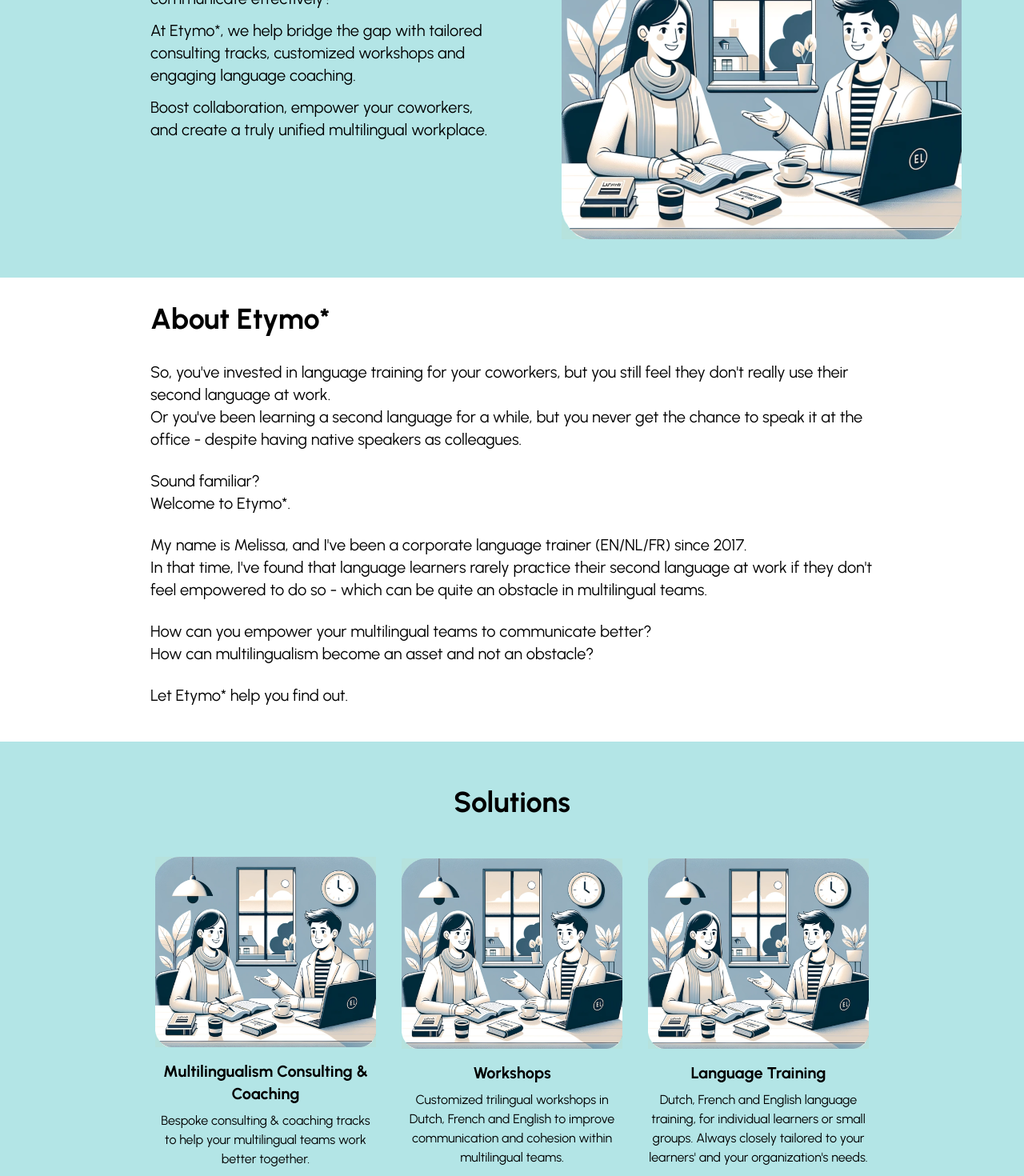
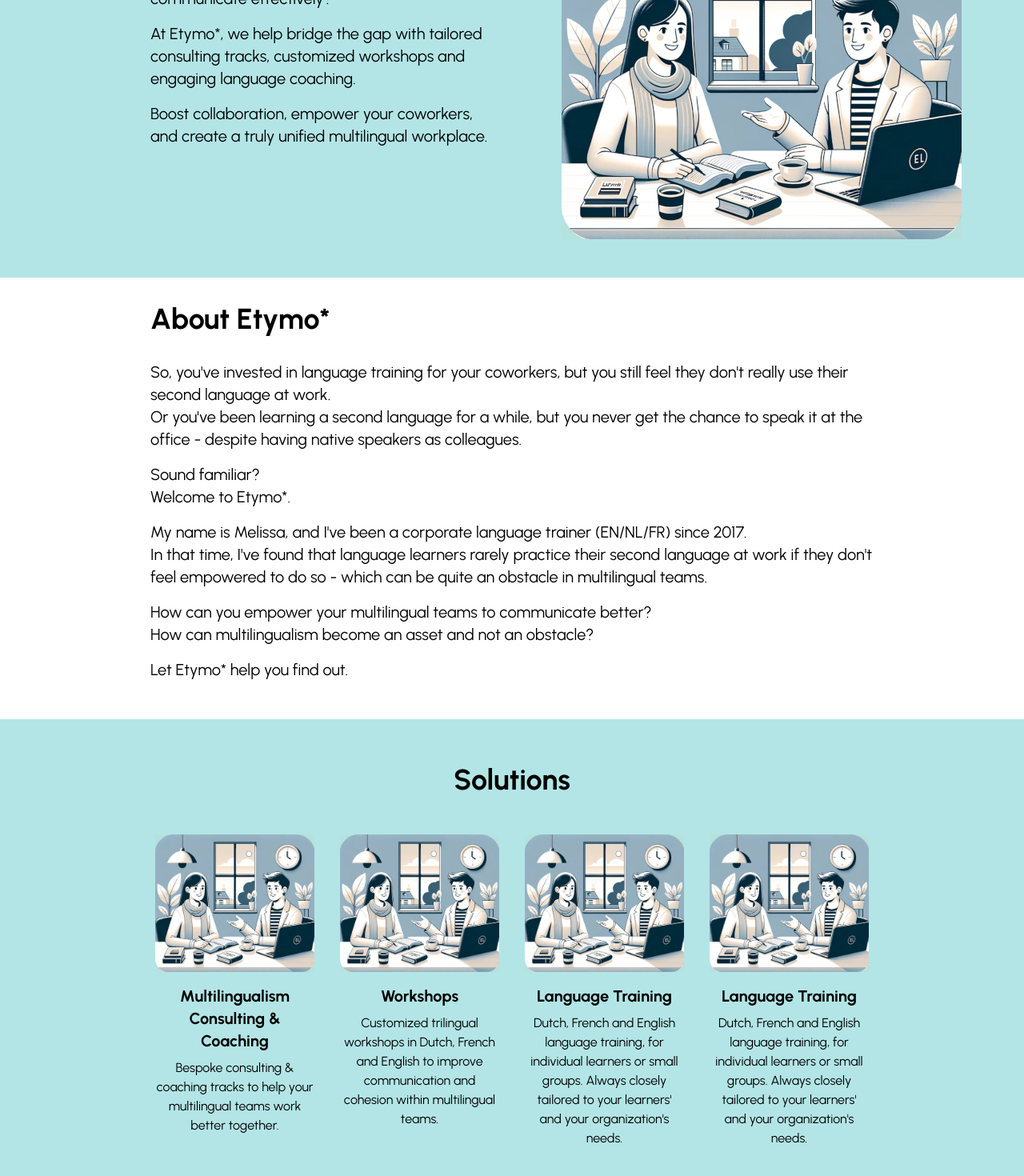
Before and after one commit to olivierpierre85/etymo, a Vue app: page / in a window 1280 px wide. Shown: the part 260-1730 px from the top of the page at 80% size. Built offline with nearby package versions, Linux system fonts and the light colour scheme.

Commit message:
4 solutions

```diff
--- a/src/App.vue
+++ b/src/App.vue
@@ -31,9 +31,7 @@
           <div class="w-full md:w-3/4 p-4">
             <h2 class="text-4xl font-semibold pb-8">{{ t('multilingualism_title') }}</h2>
             <div class="text-xl">
-              <p>{{ t('multilingualism_content_1') }}</p>
-              <p>{{ t('multilingualism_content_2') }}</p>
-              <p>{{ t('multilingualism_content_3') }}</p>
+              <div v-html="t('multilingualism_content')"></div>
             </div>
           </div>
         </div>
@@ -44,39 +42,34 @@
       <section id="about" class="my-8 p-4 flex justify-center bg-white">
         <div class="w-full md:w-3/4 p-4">
           <h2 class="text-4xl font-semibold pb-8">{{ t('about_title') }}</h2>
-          <div class="text-xl">
             <div class="text-xl">
-              <p class="no-margin">{{ t('about_content_1') }}</p>
-              <p class="big-margin">{{ t('about_content_2') }}</p>
-              <p class="no-margin">{{ t('about_content_3') }}</p>
-              <p class="big-margin">{{ t('about_content_4') }}</p>
-              <p class="no-margin">{{ t('about_content_5') }}</p>
-              <p class="big-margin">{{ t('about_content_6') }}</p>
-              <p class="no-margin">{{ t('about_content_7') }}</p>
-              <p class="big-margin">{{ t('about_content_8') }}</p>
-              <p>{{ t('about_content_9') }}</p>
+              <div v-html="t('about_content')"></div>
             </div>
           </div>
-        </div>
       </section>
       <section id="solutions" class="my-8 p-6">
         <div class="w-full md:w-3/4 mx-auto">
           <h2 class="text-4xl font-semibold pb-8 text-center">{{ t('solution_title_main') }}</h2>
-          <div class="flex flex-col md:flex-row justify-between items-center">
-            <div class="flex-1 p-4 text-center">
+          <div class="flex flex-wrap justify-center">
+            <div class="w-full md:w-1/2 lg:w-1/4 p-4 text-center">
               <img :src="solutionImage1" alt="Solution 1" class="mb-4 max-w-full h-auto mx-auto">
               <h3 class="text-xl font-semibold mb-2">{{ t('solution_title_1') }}</h3>
-              <p>{{ t('solution_content_1') }}</p>
+              <div v-html="t('solution_content_1')"></div>
             </div>
-            <div class="flex-1 p-4 text-center">
+            <div class="w-full md:w-1/2 lg:w-1/4 p-4 text-center">
               <img :src="solutionImage2" alt="Solution 2" class="mb-4 max-w-full h-auto mx-auto">
               <h3 class="text-xl font-semibold mb-2">{{ t('solution_title_2') }}</h3>
-              <p>{{ t('solution_content_2') }}</p>
+              <div v-html="t('solution_content_2')"></div>
             </div>
-            <div class="flex-1 p-4 text-center">
+            <div class="w-full md:w-1/2 lg:w-1/4 p-4 text-center">
               <img :src="solutionImage3" alt="Solution 3" class="mb-4 max-w-full h-auto mx-auto">
               <h3 class="text-xl font-semibold mb-2">{{ t('solution_title_3') }}</h3>
-              <p>{{ t('solution_content_3') }}</p>
+              <div v-html="t('solution_content_3')"></div>
+            </div>
+            <div class="w-full md:w-1/2 lg:w-1/4 p-4 text-center">
+              <img :src="solutionImage4" alt="Solution 4" class="mb-4 max-w-full h-auto mx-auto">
+              <h3 class="text-xl font-semibold mb-2">{{ t('solution_title_4') }}</h3>
+              <div v-html="t('solution_content_4')"></div>
             </div>
           </div>
         </div>
@@ -110,15 +103,9 @@
   </div>
 </template>
 
-<style scoped>
-p {
-  margin-bottom: 0.75rem;
-}
-.no-margin {
-  margin-bottom: 0;
-}
-.big-margin {
-  margin-bottom: 1.5rem;
+<style>
+section p {
+  margin-bottom: 1.00rem;
 }
 </style>
 
@@ -128,6 +115,7 @@ const image01 = require('@/assets/illustration-01.png');
 const solutionImage1 = require('@/assets/solution-01.png');
 const solutionImage2 = require('@/assets/solution-02.png');
 const solutionImage3 = require('@/assets/solution-03.png');
+const solutionImage4 = require('@/assets/solution-04.png');
 
 export default {
   data() {
@@ -149,6 +137,7 @@ export default {
       solutionImage1,
       solutionImage2,
       solutionImage3,
+      solutionImage4,
       menuOpen: false
     };
   },
@@ -174,5 +163,3 @@ export default {
   }
 }
 </script>
-
-<!-- Add this link to your index.html or main HTML file -->
--- a/src/assets/languages.js
+++ b/src/assets/languages.js
@@ -1,19 +1,32 @@
 export default {
   en: {
     multilingualism_title: "Multilingualism made easy",
-    multilingualism_content_1: "Are your multilingual teams struggling to communicate effectively?",
-    multilingualism_content_2: "At Etymo*, we help bridge the gap with tailored consulting tracks, customized workshops and engaging language coaching.",
-    multilingualism_content_3: "Boost collaboration, empower your coworkers, and create a truly unified multilingual workplace.",
+    multilingualism_content: "<p>Are your multilingual teams struggling to communicate effectively?</p><p>At Etymo*, we help bridge the gap with tailored consulting tracks, customized workshops and engaging language coaching.</p><p>Boost collaboration, empower your coworkers, and create a truly unified multilingual workplace.</p>",
     about_title: "About Etymo*",
-    about_content_1: "So, you've invested in language training for your coworkers, but you still feel they don't really use their second language at work.",
-    about_content_2: "Or you've been learning a second language for a while, but you never get the chance to speak it at the office - despite having native speakers as colleagues.",
-    about_content_3: "Sound familiar?",
-    about_content_4: "Welcome to Etymo*.",
-    about_content_5: "My name is Melissa, and I've been a corporate language trainer (EN/NL/FR) since 2017.",
-    about_content_6: "In that time, I've found that language learners rarely practice their second language at work if they don't feel empowered to do so - which can be quite an obstacle in multilingual teams.",
-    about_content_7: "How can you empower your multilingual teams to communicate better?",
-    about_content_8: "How can multilingualism become an asset and not an obstacle?",
-    about_content_9: "Let Etymo* help you find out.",
+    about_content: `
+      <p>
+        So, you've invested in language training for your coworkers, but you still feel they don't really use their second language at work.
+        <br>
+        Or you've been learning a second language for a while, but you never get the chance to speak it at the office - despite having native speakers as colleagues.
+      </p>
+      <p>
+        Sound familiar?
+        <br>
+        Welcome to Etymo*.
+      </p>
+      <p>
+        My name is Melissa, and I've been a corporate language trainer (EN/NL/FR) since 2017.
+        <br>
+        In that time, I've found that language learners rarely practice their second language at work if they don't feel empowered to do so - which can be quite an obstacle in multilingual teams.
+      </p>
+      <p>
+        How can you empower your multilingual teams to communicate better?
+        <br>
+        How can multilingualism become an asset and not an obstacle?
+      </p>
+      <p>
+        Let Etymo* help you find out.
+      </p>`,
     solution_title_main: "Solutions",
     solution_title_1: "Multilingualism Consulting & Coaching",
     solution_content_1: "Bespoke consulting & coaching tracks to help your multilingual teams work better together.",
@@ -21,54 +34,14 @@ export default {
     solution_content_2: "Customized trilingual workshops in Dutch, French and English to improve communication and cohesion within multilingual teams. ",
     solution_title_3: "Language Training",
     solution_content_3: "Dutch, French and English language training, for individual learners or small groups. Always closely tailored to your learners' and your organization's needs.",
+    solution_title_4: "Language Training",
+    solution_content_4: "Dutch, French and English language training, for individual learners or small groups. Always closely tailored to your learners' and your organization's needs.",
     contact_title: "Get in touch via email or phone."
   },
   fr: {
-    multilingualism_title: "Le multilinguisme simplifié",
-    multilingualism_content_1: "Vos équipes multilingues ont-elles du mal à communiquer efficacement?",
-    multilingualism_content_2: "Chez Etymo*, nous aidons à combler le fossé avec des parcours de conseil sur mesure, des ateliers personnalisés et un coaching linguistique engageant.",
-    multilingualism_content_3: "Améliorez la collaboration, responsabilisez vos collègues et créez un véritable lieu de travail multilingue unifié.",
-    about_title: "À propos d'Etymo*",
-    about_content_1: "Alors, vous avez investi dans la formation linguistique pour vos collègues, mais vous avez toujours l'impression qu'ils n'utilisent pas vraiment leur deuxième langue au travail.",
-    about_content_2: "Ou vous apprenez une deuxième langue depuis un certain temps, mais vous n'avez jamais l'occasion de la parler au bureau - malgré la présence de collègues natifs.",
-    about_content_3: "Ça vous semble familier?",
-    about_content_4: "Bienvenue chez Etymo*.",
-    about_content_5: "Je m'appelle Melissa, et je suis formatrice en langues d'entreprise (EN/NL/FR) depuis 2017.",
-    about_content_6: "Pendant ce temps, j'ai constaté que les apprenants en langues pratiquent rarement leur deuxième langue au travail s'ils ne se sentent pas habilités à le faire - ce qui peut être un obstacle important dans les équipes multilingues.",
-    about_content_7: "Comment pouvez-vous permettre à vos équipes multilingues de mieux communiquer?",
-    about_content_8: "Comment le multilinguisme peut-il devenir un atout et non un obstacle?",
-    about_content_9: "Laissez Etymo* vous aider à le découvrir.",
-    solution_title_main: "Solutions",
-    solution_title_1: "Consultation et Coaching en Multilinguisme",
-    solution_content_1: "Parcours de consultation et de coaching sur mesure pour aider vos équipes multilingues à mieux travailler ensemble.",
-    solution_title_2: "Ateliers",
-    solution_content_2: "Ateliers trilingues personnalisés en néerlandais, français et anglais pour améliorer la communication et la cohésion au sein des équipes multilingues.",
-    solution_title_3: "Formation Linguistique",
-    solution_content_3: "Formation linguistique en néerlandais, français et anglais, pour les apprenants individuels ou les petits groupes. Toujours étroitement adaptée aux besoins de vos apprenants et de votre organisation.",
-    contact_title: "Contactez-nous par email ou par téléphone."
+    //TODO add french translation
   },
   nl: {
-    multilingualism_title: "Meertaligheid eenvoudig gemaakt",
-    multilingualism_content_1: "Hebben uw meertalige teams moeite om effectief te communiceren?",
-    multilingualism_content_2: "Bij Etymo* overbruggen we de kloof met op maat gemaakte adviestrajecten, aangepaste workshops en boeiende taalcoaching.",
-    multilingualism_content_3: "Verhoog de samenwerking, geef uw collega's meer macht en creëer een werkelijk verenigde meertalige werkplek.",
-    about_title: "Over Etymo*",
-    about_content_1: "Dus, u heeft geïnvesteerd in taaltraining voor uw collega's, maar u heeft nog steeds het gevoel dat ze hun tweede taal niet echt gebruiken op het werk.",
-    about_content_2: "Of u leert al een tijdje een tweede taal, maar u krijgt nooit de kans om het op kantoor te spreken - ondanks dat u collega's heeft die moedertaalsprekers zijn.",
-    about_content_3: "Komt dat u bekend voor?",
-    about_content_4: "Welkom bij Etymo*.",
-    about_content_5: "Mijn naam is Melissa en ik ben sinds 2017 een bedrijfs taaldocent (EN/NL/FR).",
-    about_content_6: "In die tijd heb ik gemerkt dat taalleerders hun tweede taal zelden op het werk oefenen als ze zich niet bevoegd voelen om dit te doen - wat een groot obstakel kan zijn in meertalige teams.",
-    about_content_7: "Hoe kunt u uw meertalige teams in staat stellen beter te communiceren?",
-    about_content_8: "Hoe kan meertaligheid een troef worden en geen obstakel?",
-    about_content_9: "Laat Etymo* u helpen dit te ontdekken.",
-    solution_title_main: "Oplossingen",
-    solution_title_1: "Consultancy & Coaching Meertaligheid",
-    solution_content_1: "Op maat gemaakte consultancy- en coachingtrajecten om uw meertalige teams beter te laten samenwerken.",
-    solution_title_2: "Workshops",
-    solution_content_2: "Aangepaste drietalige workshops in Nederlands, Frans en Engels om communicatie en cohesie binnen meertalige teams te verbeteren.",
-    solution_title_3: "Taaltraining",
-    solution_content_3: "Taaltraining in Nederlands, Frans en Engels, voor individuele leerlingen of kleine groepen. Altijd nauw afgestemd op de behoeften van uw leerlingen en uw organisatie.",
-    contact_title: "Neem contact op via e-mail of telefoon."
+    //TODO add dutch translation
   }
 };
```
Also changed, not shown: src/assets/solution-04.png (added).
